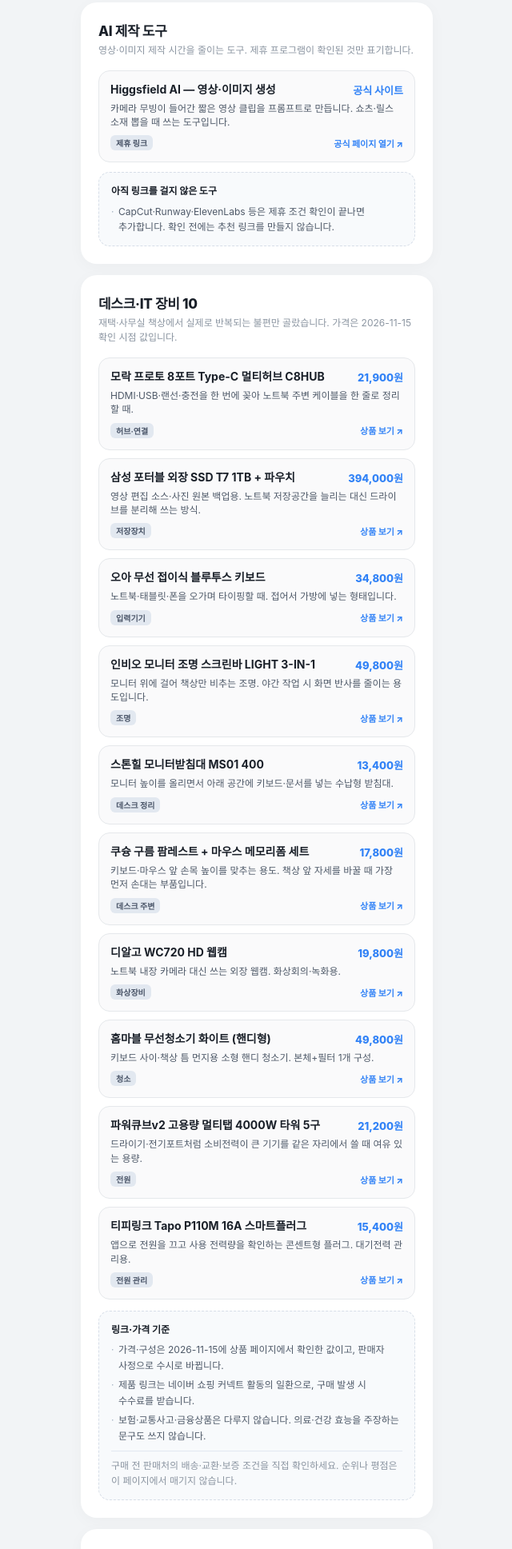
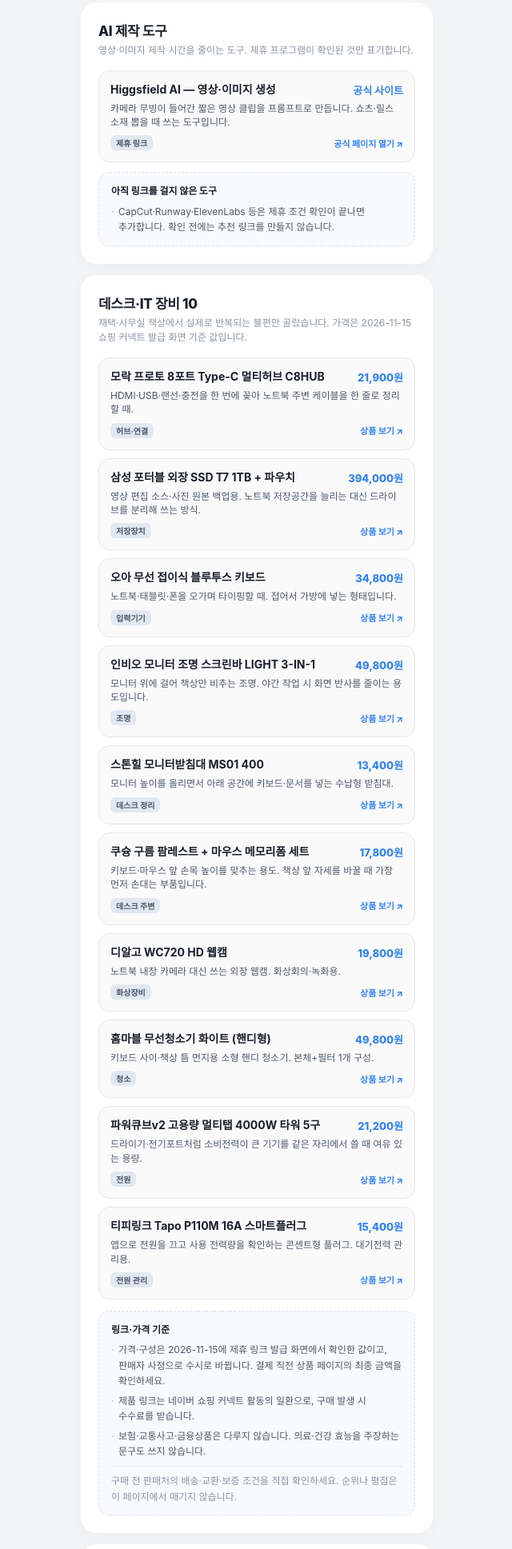
Before and after one commit to cyrillush/miniapp, a plain HTML site: page tools.html in a window 1280 px wide. Shown: the part 273-2210 px from the top of the page at 80% size, without its empty margins (319-959 px from the left). Drawn offline with Linux system fonts and the light colour scheme.

Commit message:
docs(tools): 가격 출처를 제휴 발급 화면 기준으로 정확히 표기

```diff
--- a/tools.html
+++ b/tools.html
@@ -168,7 +168,7 @@
   <!-- 데스크·IT -->
   <div class="card">
     <div class="card-title">데스크·IT 장비 10</div>
-    <div class="card-desc">재택·사무실 책상에서 실제로 반복되는 불편만 골랐습니다. 가격은 2026-11-15 확인 시점 값입니다.</div>
+    <div class="card-desc">재택·사무실 책상에서 실제로 반복되는 불편만 골랐습니다. 가격은 2026-11-15 쇼핑 커넥트 발급 화면 기준 값입니다.</div>
 
     <a class="item" href="https://naver.me/xB70EED8" target="_blank" rel="noopener sponsored">
       <div class="item-top">
@@ -263,7 +263,7 @@
     <div class="source-box">
       <span class="source-head">링크·가격 기준</span>
       <ul>
-        <li>가격·구성은 2026-11-15에 상품 페이지에서 확인한 값이고, 판매자 사정으로 수시로 바뀝니다.</li>
+        <li>가격·구성은 2026-11-15에 제휴 링크 발급 화면에서 확인한 값이고, 판매자 사정으로 수시로 바뀝니다. 결제 직전 상품 페이지의 최종 금액을 확인하세요.</li>
         <li>제품 링크는 네이버 쇼핑 커넥트 활동의 일환으로, 구매 발생 시 수수료를 받습니다.</li>
         <li>보험·교통사고·금융상품은 다루지 않습니다. 의료·건강 효능을 주장하는 문구도 쓰지 않습니다.</li>
       </ul>
```
